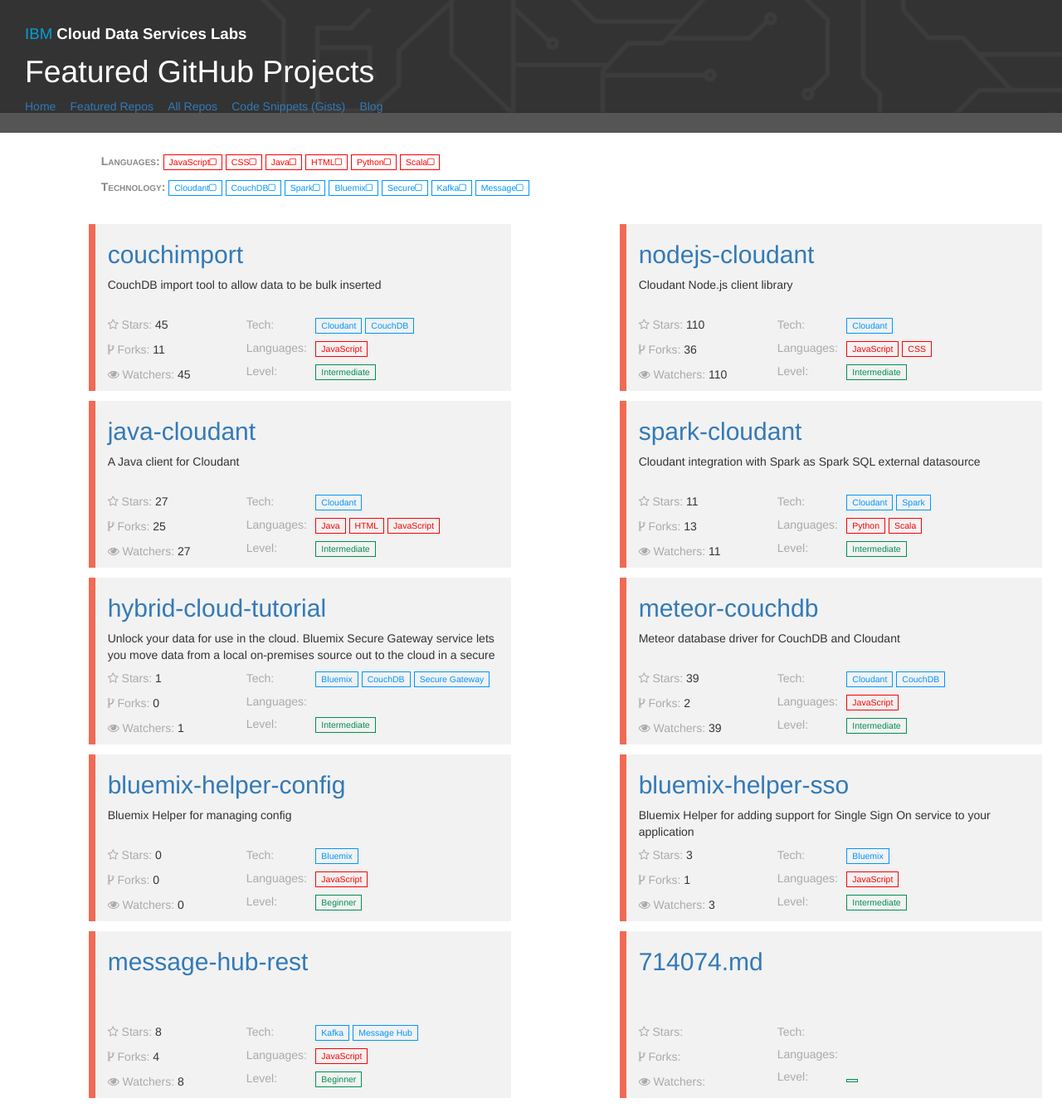
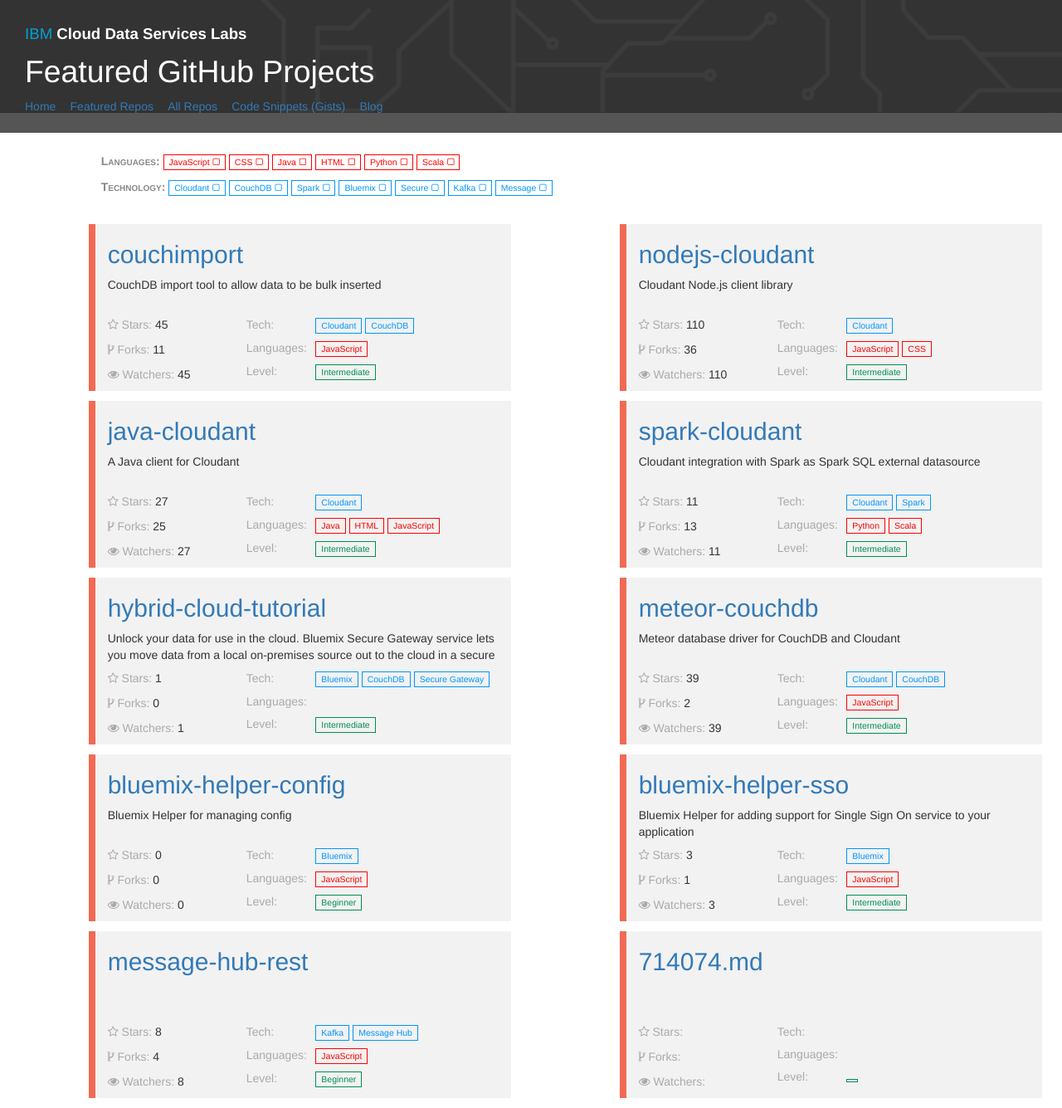
Before and after one commit to ibm-watson-data-lab/ibm-cds-labs-old, a Jekyll site: the page built from index.html, in a window 1280 px wide. Shown: the whole page at 83% size. Built offline with Jekyll 4.4.1, drawn with Linux system fonts in a browser that asks for light colours; nearby versions of some CDN libraries.

Commit message:
fixed spacing for checkboxes

```diff
--- a/css/app.css
+++ b/css/app.css
@@ -31,6 +31,9 @@
   background-color: transparent;
 }
 
+button.tech i, button.language i {
+  padding-left: 4px;
+}
 .tech {
   color: #0096ff;
   border-color: #0096ff;
```
